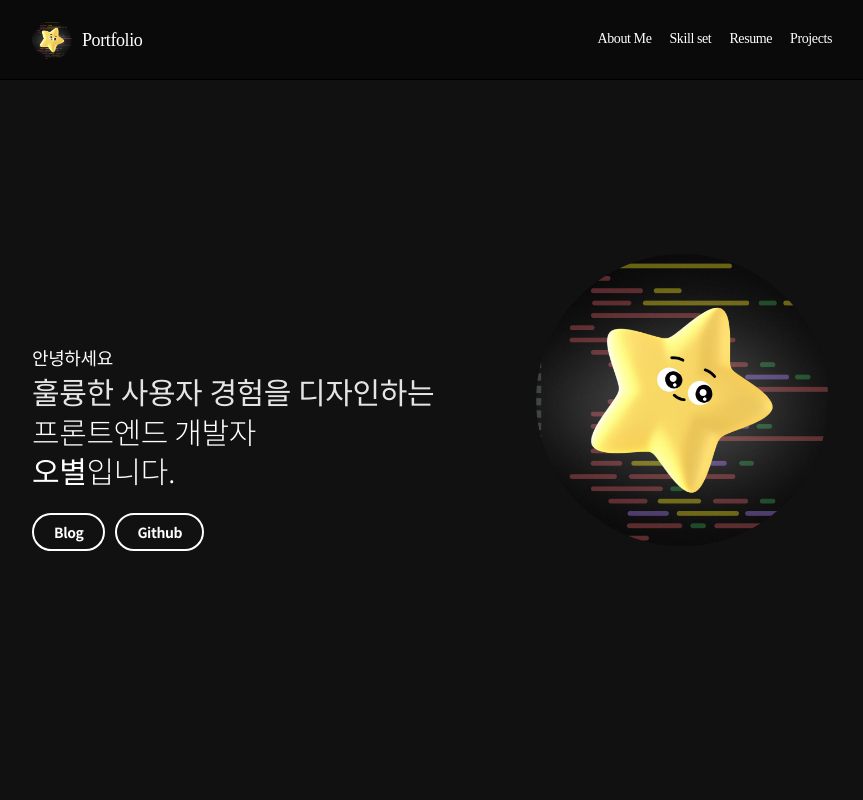
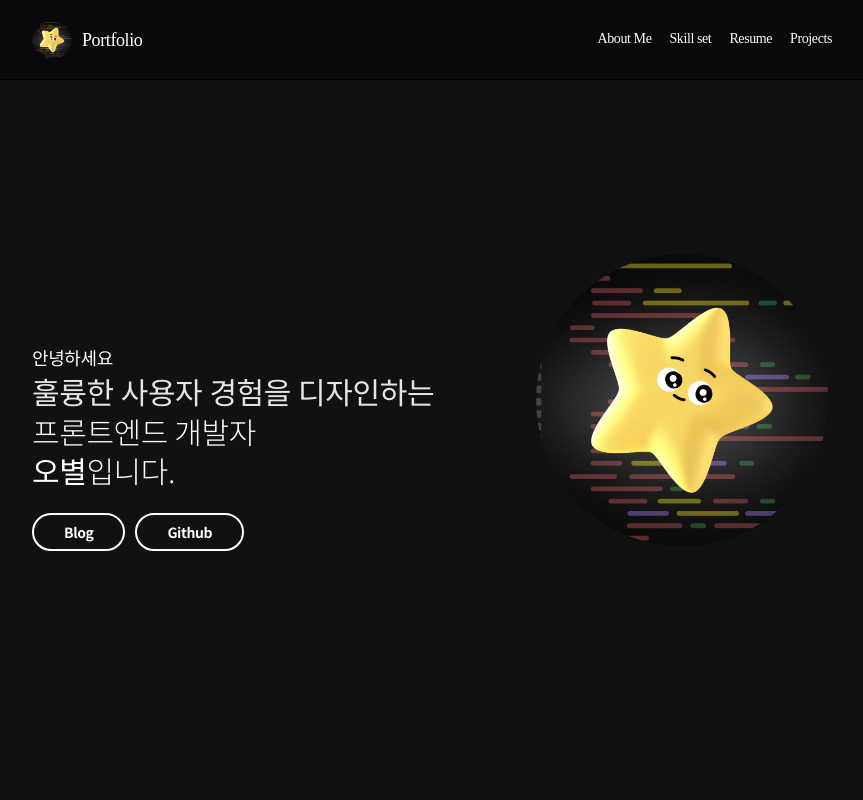
Before and after one commit to loeybho/Portfolio, a React (Vite) app: page / in a window 1280 px wide. Shown: the top 800 px of the page, without its empty margins (208-1071 px from the left). Built offline with nearby package versions, Linux system fonts and the light colour scheme; a web font is replaced by a local one.

Commit message:
Style. 버튼 gsap 추가

```diff
--- a/src/components/Button.jsx
+++ b/src/components/Button.jsx
@@ -1,27 +1,59 @@
 import styled from "styled-components";
-import PropTypes from "prop-types";
 
-Button.propTypes = {
-  children: PropTypes.string.isRequired,
-};
+import { useRef, useEffect } from "react";
+import gsap from "gsap";
 
 const StyledButton = styled.button`
   color: white;
-  padding: 10px 20px;
-  border-radius: 100px;
-  border: solid 2px white;
   font-size: 1.4rem;
   font-weight: 700;
   cursor: pointer;
   type: ${(props) => props.type};
-
-  &:hover {
-    background-color: ${(props) => props.hovercolor || "#666"};
-  }
 `;
 
-function Button({ children, ...props }) {
-  return <StyledButton {...props}>{children}</StyledButton>;
-}
+const Button = ({ children, ...props }) => {
+  const buttonRef = useRef(null);
+
+  useEffect(() => {
+    const button = buttonRef.current;
+
+    const hoverTween = gsap.to(button, {
+      background: "linear-gradient(to right, orange 0%, #f5cc17 100%)", // 왼쪽에서 오른쪽으로 채워지는 효과
+      ease: "power1.inOut",
+      duration: 0.3,
+      paused: true,
+    });
+
+    button.addEventListener("mouseenter", () => {
+      hoverTween.play();
+    });
+
+    button.addEventListener("mouseleave", () => {
+      hoverTween.reverse();
+    });
+
+    return () => {
+      button.removeEventListener("mouseenter", hoverTween.play);
+      button.removeEventListener("mouseleave", hoverTween.reverse);
+    };
+  }, []);
+
+  return (
+    <StyledButton {...props}>
+      <button
+        ref={buttonRef}
+        style={{
+          padding: "10px 30px",
+          border: "2px solid white",
+          borderRadius: "50px",
+          cursor: "pointer",
+          background: "transparent",
+        }}
+      >
+        {children}
+      </button>
+    </StyledButton>
+  );
+};
 
 export default Button;
```
